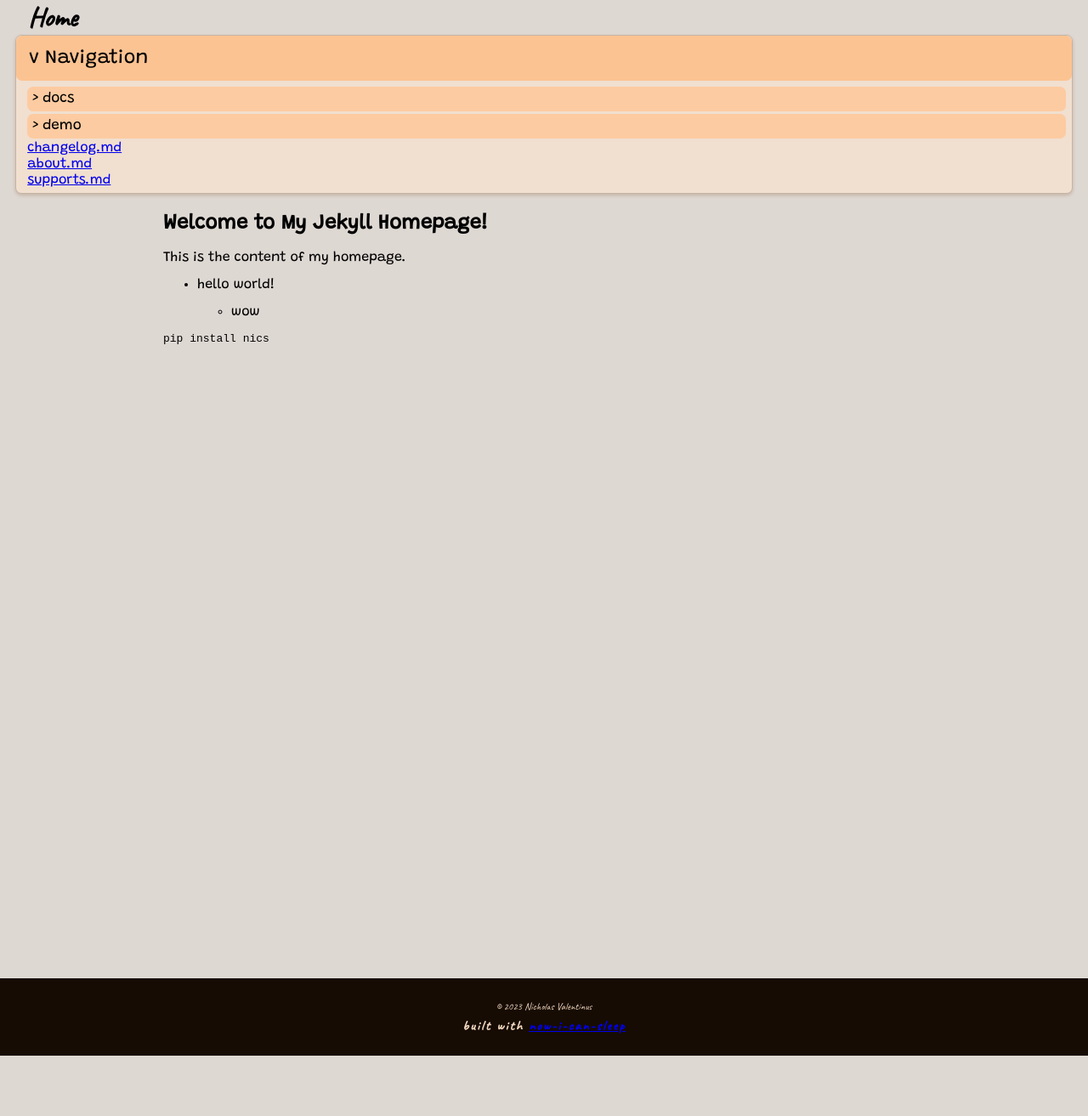
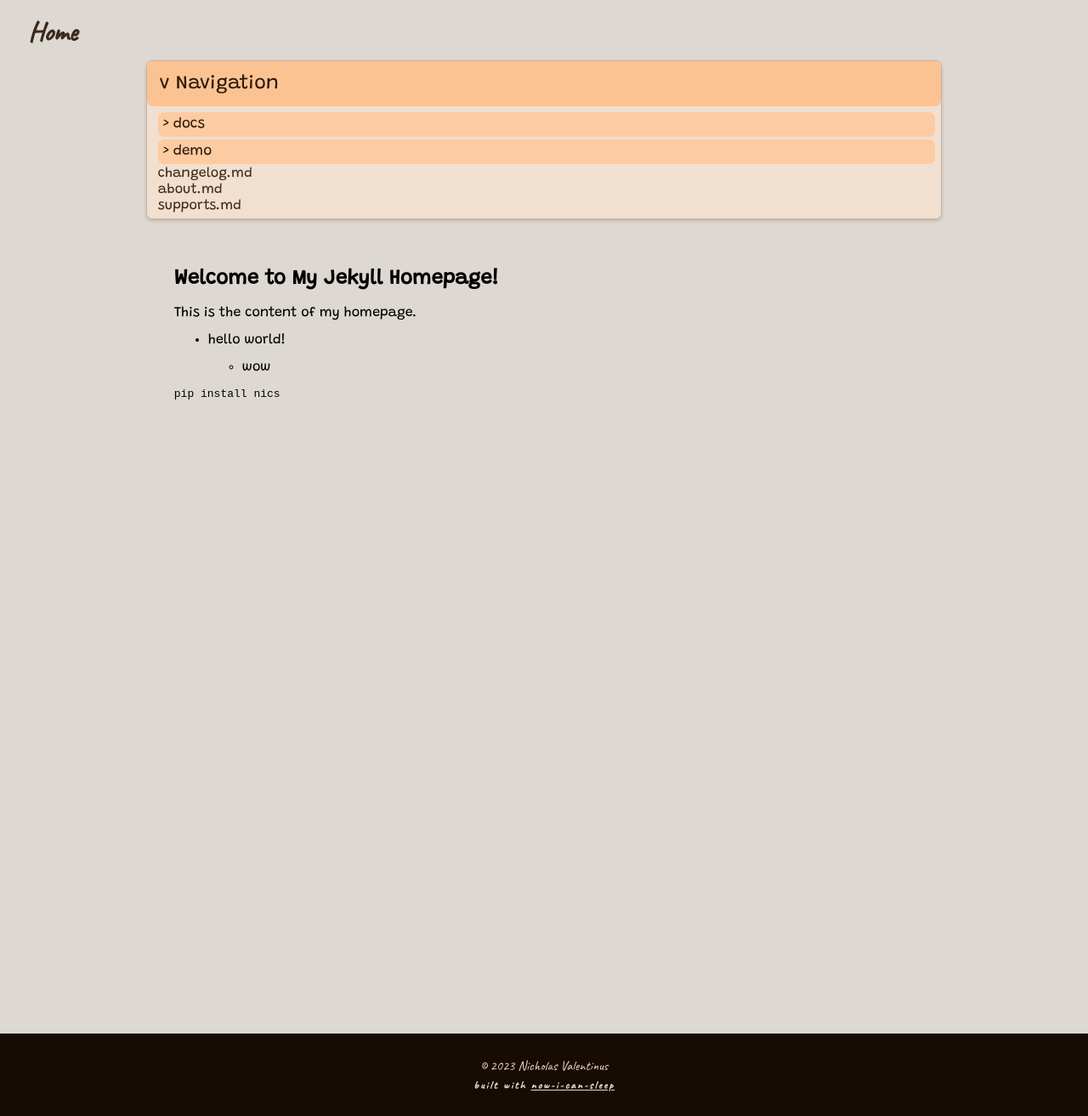
Before and after one commit to nvfp/mykit, a Jekyll site: the page built from home.md, in a window 1280 px wide. Shown: the whole page at 85% size. Built offline with Jekyll 4.4.1, drawn with Linux system fonts in a browser that asks for light colours; before the commit the page ends 1242 px from its top, so only the background shows below that.

Commit message:
new styles scss

```diff
--- a/_includes/footer.html
+++ b/_includes/footer.html
@@ -2,8 +2,7 @@
 
 <footer>
 
-    <!-- todo -->
-    <p>&copy; {{ "now" | date: "%Y" }} {{ site.author.name }}</p>
-    <p>built with <a href="https://github.com/nvfp/now-i-can-sleep">now-i-can-sleep</a></p>
+    <p id="copyright">&copy; {{ "now" | date: "%Y" }} {{ site.author.name }}</p>
+    <p id="credit">built with <a href="https://github.com/nvfp/now-i-can-sleep">now-i-can-sleep</a></p>
 
 </footer>
--- a/_sass/footer.scss
+++ b/_sass/footer.scss
@@ -1,23 +1,30 @@
 footer {
 
-  background-color: hsl($hue-signature, 75%, 5%);
-  color: hsl($hue-signature, 65%, 85%);
+  padding: 23px;
+
   text-align: center;
-  padding: 20px;
+
+  background-color: hsl($hue-signature, 76%, 5%);
+
 
   p {
-    font-size: 14px;
     margin: 5px 0;
   }
 
-  p:first-child {
-    font-size: 12px;
+  #copyright {
+    font-size: 16px;
+    color: hsl($hue-signature, 65%, 85%);
   }
 
-  p:last-child {
-    font-size: 16px;
+  #credit {
+    font-size: 13px;
     font-weight: bold;
     letter-spacing: 2px;
-    text-decoration: none;
+
+    color: hsl($hue-signature, 51%, 85%);
+
+    a {
+      color: inherit;
+    }
   }
 }
--- a/_sass/header.scss
+++ b/_sass/header.scss
@@ -2,20 +2,41 @@
 
 
 header {
+    display: flex;
+    flex-direction: column;
+
     margin: 0;
-    margin-bottom: 23px;
+    margin-bottom: 58px;
 }
 
 header h1 {
     margin: 0;
     margin-left: 33px;
-    // margin-bottom: 30px;
+    margin-top: 17px;
+    margin-bottom: 13px;
+
+    color: hsl($hue-signature, 33%, 17%);
+
+    // debugging
+    // background-color: red;
+}
+
+header a {
+    text-decoration: none;
+    color: hsl($hue-signature, 55%, 17%);
+}
+header a:hover {
+    text-decoration: underline;
 }
 
 
 .wrap {
 
-    width: 97%;
+    width: 73%;
+    @media (max-width: $mobile-width) {
+        width: 97%;
+    }
+
     margin: 0 auto;
 
     background-color: hsl($hue-signature, 55%, 88%);
@@ -33,6 +54,7 @@ header h1 {
     padding: 15px;
 
     background-color: hsl($hue-signature, 95%, 78%);
+    color: hsl($hue-signature, 61%, 11%);
     border: none;
     border-radius: 7px;
 
@@ -55,6 +77,7 @@ header h1 {
     padding: 6px;
 
     background-color: hsl($hue-signature, 95%, 81%);
+    color: hsl($hue-signature, 61%, 11%);
     border: none;
     border-radius: 7px;
 
--- a/_sass/main.scss
+++ b/_sass/main.scss
@@ -19,6 +19,8 @@ $font2: 'Grandstander', cursive;
 $font-size-mobile: 16px;
 
 $hue-signature: 28;
+
+$mobile-width: 850px;
 
 
 // Note that if variables are used in files imported below,
@@ -45,6 +47,20 @@ body {
 
   font-family: $font;
 
+
+  // main scrollbar
+  &::-webkit-scrollbar {
+    width: 7px;
+    background-color: hsl($hue-signature, 15%, 85%);
+  }
+  &::-webkit-scrollbar-thumb {
+    background-color: hsl($hue-signature, 42%, 66%);
+  }
+  &::-webkit-scrollbar-thumb:hover {
+    background-color: hsl($hue-signature, 42%, 71%);
+  }
+
+
   // debugging
   // background-color: red;
 }
@@ -52,7 +68,11 @@ body {
 main {
   min-height: 100vh;
 
-  width: 70%;
+  width: 68%;
+  @media (max-width: $mobile-width) {
+      width: 91%;
+  }
+
   margin: 0 auto;
 
   font-family: $font2;
```
